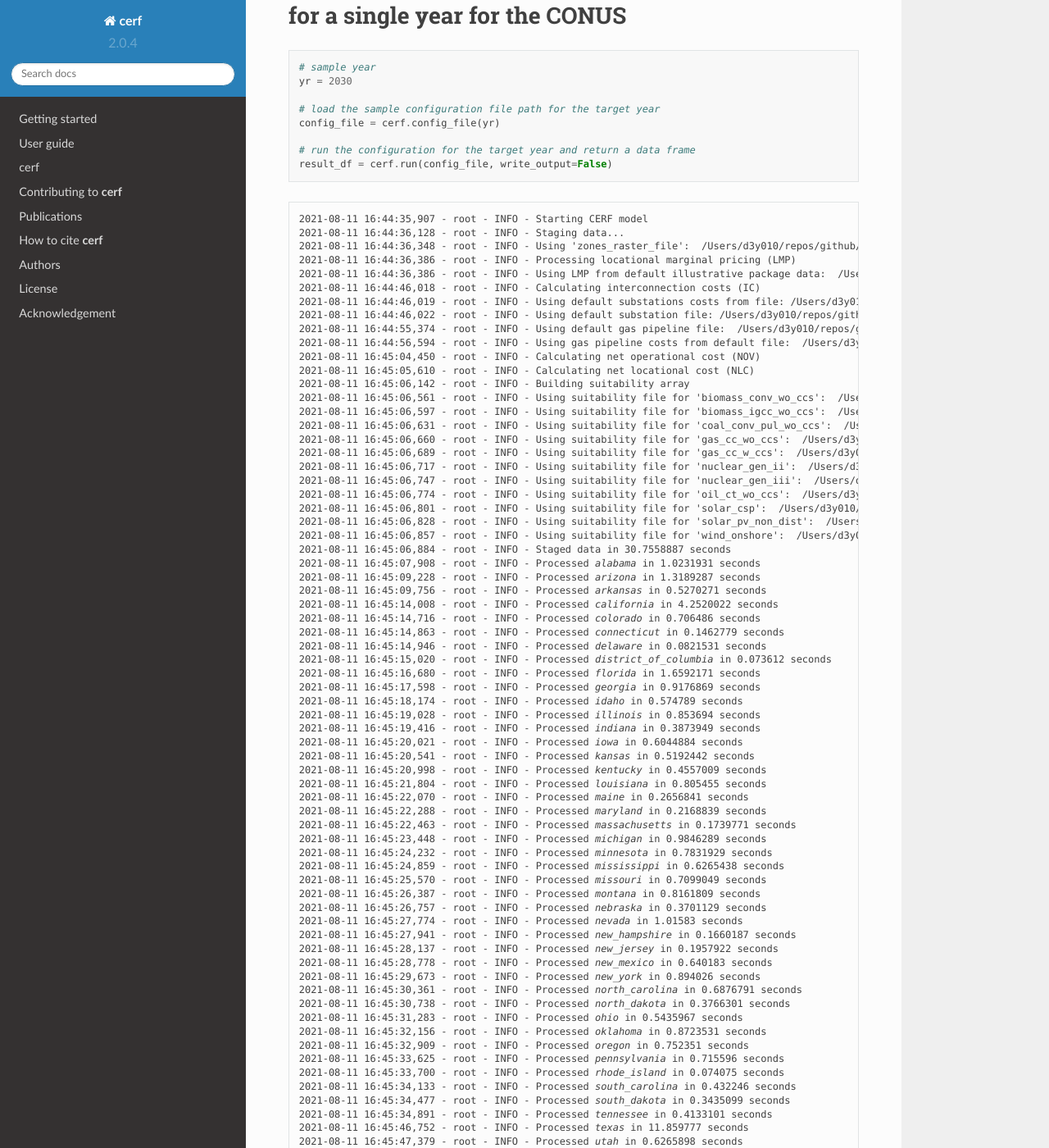
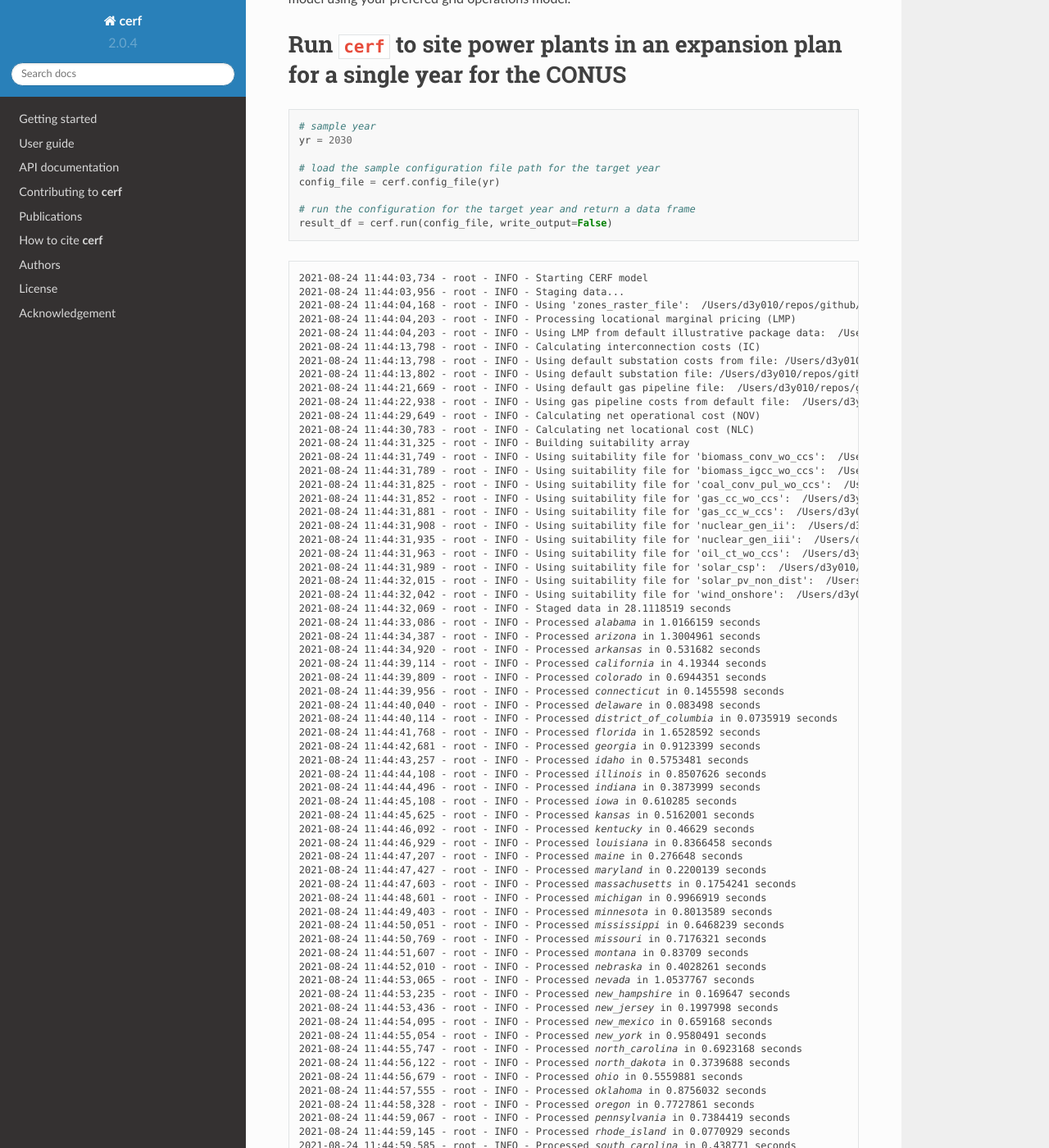
Before and after one commit to IMMM-SFA/cerf, a Sphinx documentation site: the page built from docs/source/quickstarter.rst, in a window 1280 px wide and 1400 px high, scrolled down 743 px. Shown: the whole window at 82% size. Built offline with Sphinx 7.4.7 and the Read the Docs theme 2.0.0, drawn with Linux system fonts in a browser that asks for light colours; formulas are drawn with MathJax 3; some of the changed text lies outside the part shown.

Commit message:
generalize quickstarter

```diff
--- a/docs/source/getting_started.rst
+++ b/docs/source/getting_started.rst
@@ -36,6 +36,8 @@ Installing package data
 -----------------------
 
 **cerf** requires package data to be installed from Zenodo to keep the package lightweight.  After **cerf** has been installed, run the following from a Python prompt:
+
+**NOTE**:  The package data will require approximately 195 MB of storage.
 
 .. code-block:: python
 
--- a/docs/source/modules.rst
+++ b/docs/source/modules.rst
@@ -1,5 +1,5 @@
-cerf
-====
+API documentation
+=================
 
 .. toctree::
    :maxdepth: 4
--- a/docs/source/quickstarter.rst
+++ b/docs/source/quickstarter.rst
@@ -23,18 +25,19 @@ Conduct a run with CERF
 ^^^^^^^^^^^^^^^^^^^^^^^
 
 We will be exploring the main functionality of the ``cerf`` package
-using our built-in data which is meant for illustrative purposes only.
+using our our example data which is meant for illustrative purposes only.
 ``cerf`` runs using a single YAML configuration file that contains
 project and technology-specific settings, an electricity capacity
-expansion plan, and lmp zones pricing data which is described in detail
+expansion plan, and LMP zones pricing data which is described in detail
 in the docs `here <https://immm-sfa.github.io/cerf/>`__. Expansion plans
-and technology data are generally generated by models such as GCAM-USA
+and technology data are generally generated by models such as GCAM
 which capture multi-sector dynamics that represent alternate futures
 based on scenario assumptions for socioeconomics, radiative forcing,
-etc. The ``cerf`` package also utilizes power plant siting suitability
-data at a 1km resolution over the CONUS, publically available data from
-EIA and HIFLD for transmission and pipeline infrastructure, and 8760
-locational marginal pricing from your prefered grid operations model.
+etc. The ``cerf`` package also comes equipped with power plant siting suitability
+data at a 1-km resolution over the CONUS, publically available data from EIA and
+HIFLD for transmission and pipeline infrastructure, and generic 8760 locational
+marginal pricing similar to what you could model using your prefered grid
+operations model.
 
 
 Run ``cerf`` to site power plants in an expansion plan for a single year for the CONUS
@@ -55,92 +58,92 @@ Run ``cerf`` to site power plants in an expansion plan for a single year for the
 
 .. parsed-literal::
 
-    2021-08-11 16:44:35,907 - root - INFO - Starting CERF model
-    2021-08-11 16:44:36,128 - root - INFO - Staging data...
-    2021-08-11 16:44:36,348 - root - INFO - Using 'zones_raster_file':  /Users/d3y010/repos/github/cerf/cerf/data/lmp_zones_1km.img
-    2021-08-11 16:44:36,386 - root - INFO - Processing locational marginal pricing (LMP)
-    2021-08-11 16:44:36,386 - root - INFO - Using LMP from default illustrative package data:  /Users/d3y010/repos/github/cerf/cerf/data/illustrative_lmp_8760-per-zone_dollars-per-mwh.zip
-    2021-08-11 16:44:46,018 - root - INFO - Calculating interconnection costs (IC)
-    2021-08-11 16:44:46,019 - root - INFO - Using default substations costs from file: /Users/d3y010/repos/github/cerf/cerf/data/costs_per_kv_substation.yml
-    2021-08-11 16:44:46,022 - root - INFO - Using default substation file: /Users/d3y010/repos/github/cerf/cerf/data/hifld_substations_conus_albers.zip
-    2021-08-11 16:44:55,374 - root - INFO - Using default gas pipeline file:  /Users/d3y010/repos/github/cerf/cerf/data/eia_natural_gas_pipelines_conus_albers.zip
-    2021-08-11 16:44:56,594 - root - INFO - Using gas pipeline costs from default file:  /Users/d3y010/repos/github/cerf/cerf/data/costs_gas_pipeline.yml
-    2021-08-11 16:45:04,450 - root - INFO - Calculating net operational cost (NOV)
-    2021-08-11 16:45:05,610 - root - INFO - Calculating net locational cost (NLC)
-    2021-08-11 16:45:06,142 - root - INFO - Building suitability array
-    2021-08-11 16:45:06,561 - root - INFO - Using suitability file for 'biomass_conv_wo_ccs':  /Users/d3y010/repos/github/cerf/cerf/data/suitability_biomass.sdat
-    2021-08-11 16:45:06,597 - root - INFO - Using suitability file for 'biomass_igcc_wo_ccs':  /Users/d3y010/repos/github/cerf/cerf/data/suitability_biomass_igcc.sdat
-    2021-08-11 16:45:06,631 - root - INFO - Using suitability file for 'coal_conv_pul_wo_ccs':  /Users/d3y010/repos/github/cerf/cerf/data/suitability_coal.sdat
-    2021-08-11 16:45:06,660 - root - INFO - Using suitability file for 'gas_cc_wo_ccs':  /Users/d3y010/repos/github/cerf/cerf/data/suitability_gas_cc.sdat
-    2021-08-11 16:45:06,689 - root - INFO - Using suitability file for 'gas_cc_w_ccs':  /Users/d3y010/repos/github/cerf/cerf/data/suitability_gas_cc_ccs.sdat
-    2021-08-11 16:45:06,717 - root - INFO - Using suitability file for 'nuclear_gen_ii':  /Users/d3y010/repos/github/cerf/cerf/data/suitability_nuclear.sdat
-    2021-08-11 16:45:06,747 - root - INFO - Using suitability file for 'nuclear_gen_iii':  /Users/d3y010/repos/github/cerf/cerf/data/suitability_nuclear.sdat
-    2021-08-11 16:45:06,774 - root - INFO - Using suitability file for 'oil_ct_wo_ccs':  /Users/d3y010/repos/github/cerf/cerf/data/suitability_oil_baseload.sdat
-    2021-08-11 16:45:06,801 - root - INFO - Using suitability file for 'solar_csp':  /Users/d3y010/repos/github/cerf/cerf/data/suitability_solar.sdat
-    2021-08-11 16:45:06,828 - root - INFO - Using suitability file for 'solar_pv_non_dist':  /Users/d3y010/repos/github/cerf/cerf/data/suitability_solar.sdat
-    2021-08-11 16:45:06,857 - root - INFO - Using suitability file for 'wind_onshore':  /Users/d3y010/repos/github/cerf/cerf/data/suitability_wind.sdat
-    2021-08-11 16:45:06,884 - root - INFO - Staged data in 30.7558887 seconds
-    2021-08-11 16:45:07,908 - root - INFO - Processed `alabama` in 1.0231931 seconds
-    2021-08-11 16:45:09,228 - root - INFO - Processed `arizona` in 1.3189287 seconds
-    2021-08-11 16:45:09,756 - root - INFO - Processed `arkansas` in 0.5270271 seconds
-    2021-08-11 16:45:14,008 - root - INFO - Processed `california` in 4.2520022 seconds
-    2021-08-11 16:45:14,716 - root - INFO - Processed `colorado` in 0.706486 seconds
-    2021-08-11 16:45:14,863 - root - INFO - Processed `connecticut` in 0.1462779 seconds
-    2021-08-11 16:45:14,946 - root - INFO - Processed `delaware` in 0.0821531 seconds
-    2021-08-11 16:45:15,020 - root - INFO - Processed `district_of_columbia` in 0.073612 seconds
-    2021-08-11 16:45:16,680 - root - INFO - Processed `florida` in 1.6592171 seconds
-    2021-08-11 16:45:17,598 - root - INFO - Processed `georgia` in 0.9176869 seconds
-    2021-08-11 16:45:18,174 - root - INFO - Processed `idaho` in 0.574789 seconds
-    2021-08-11 16:45:19,028 - root - INFO - Processed `illinois` in 0.853694 seconds
-    2021-08-11 16:45:19,416 - root - INFO - Processed `indiana` in 0.3873949 seconds
-    2021-08-11 16:45:20,021 - root - INFO - Processed `iowa` in 0.6044884 seconds
-    2021-08-11 16:45:20,541 - root - INFO - Processed `kansas` in 0.5192442 seconds
-    2021-08-11 16:45:20,998 - root - INFO - Processed `kentucky` in 0.4557009 seconds
-    2021-08-11 16:45:21,804 - root - INFO - Processed `louisiana` in 0.805455 seconds
-    2021-08-11 16:45:22,070 - root - INFO - Processed `maine` in 0.2656841 seconds
-    2021-08-11 16:45:22,288 - root - INFO - Processed `maryland` in 0.2168839 seconds
-    2021-08-11 16:45:22,463 - root - INFO - Processed `massachusetts` in 0.1739771 seconds
-    2021-08-11 16:45:23,448 - root - INFO - Processed `michigan` in 0.9846289 seconds
-    2021-08-11 16:45:24,232 - root - INFO - Processed `minnesota` in 0.7831929 seconds
-    2021-08-11 16:45:24,859 - root - INFO - Processed `mississippi` in 0.6265438 seconds
-    2021-08-11 16:45:25,570 - root - INFO - Processed `missouri` in 0.7099049 seconds
-    2021-08-11 16:45:26,387 - root - INFO - Processed `montana` in 0.8161809 seconds
-    2021-08-11 16:45:26,757 - root - INFO - Processed `nebraska` in 0.3701129 seconds
-    2021-08-11 16:45:27,774 - root - INFO - Processed `nevada` in 1.01583 seconds
-    2021-08-11 16:45:27,941 - root - INFO - Processed `new_hampshire` in 0.1660187 seconds
-    2021-08-11 16:45:28,137 - root - INFO - Processed `new_jersey` in 0.1957922 seconds
-    2021-08-11 16:45:28,778 - root - INFO - Processed `new_mexico` in 0.640183 seconds
-    2021-08-11 16:45:29,673 - root - INFO - Processed `new_york` in 0.894026 seconds
-    2021-08-11 16:45:30,361 - root - INFO - Processed `north_carolina` in 0.6876791 seconds
-    2021-08-11 16:45:30,738 - root - INFO - Processed `north_dakota` in 0.3766301 seconds
-    2021-08-11 16:45:31,283 - root - INFO - Processed `ohio` in 0.5435967 seconds
-    2021-08-11 16:45:32,156 - root - INFO - Processed `oklahoma` in 0.8723531 seconds
-    2021-08-11 16:45:32,909 - root - INFO - Processed `oregon` in 0.752351 seconds
-    2021-08-11 16:45:33,625 - root - INFO - Processed `pennsylvania` in 0.715596 seconds
-    2021-08-11 16:45:33,700 - root - INFO - Processed `rhode_island` in 0.074075 seconds
-    2021-08-11 16:45:34,133 - root - INFO - Processed `south_carolina` in 0.432246 seconds
-    2021-08-11 16:45:34,477 - root - INFO - Processed `south_dakota` in 0.3435099 seconds
-    2021-08-11 16:45:34,891 - root - INFO - Processed `tennessee` in 0.4133101 seconds
-    2021-08-11 16:45:46,752 - root - INFO - Processed `texas` in 11.859777 seconds
-    2021-08-11 16:45:47,379 - root - INFO - Processed `utah` in 0.6265898 seconds
-    2021-08-11 16:45:47,496 - root - INFO - Processed `vermont` in 0.1157219 seconds
-    2021-08-11 16:45:48,114 - root - INFO - Processed `virginia` in 0.6173577 seconds
-    2021-08-11 16:45:48,587 - root - INFO - Processed `washington` in 0.472501 seconds
-    2021-08-11 16:45:48,876 - root - INFO - Processed `west_virginia` in 0.2880208 seconds
-    2021-08-11 16:45:49,397 - root - INFO - Processed `wisconsin` in 0.521013 seconds
-    2021-08-11 16:45:49,979 - root - INFO - Processed `wyoming` in 0.5813661 seconds
-    2021-08-11 16:45:49,980 - root - INFO - All states processed in 43.0950482 seconds.
-    2021-08-11 16:45:49,980 - root - INFO - Aggregating outputs...
-    2021-08-11 16:45:50,387 - root - INFO - CERF model run completed in 74.4805849 seconds
+    2021-08-24 11:44:03,734 - root - INFO - Starting CERF model
+    2021-08-24 11:44:03,956 - root - INFO - Staging data...
+    2021-08-24 11:44:04,168 - root - INFO - Using 'zones_raster_file':  /Users/d3y010/repos/github/cerf/cerf/data/lmp_zones_1km.img
+    2021-08-24 11:44:04,203 - root - INFO - Processing locational marginal pricing (LMP)
+    2021-08-24 11:44:04,203 - root - INFO - Using LMP from default illustrative package data:  /Users/d3y010/repos/github/cerf/cerf/data/illustrative_lmp_8760-per-zone_dollars-per-mwh.zip
+    2021-08-24 11:44:13,798 - root - INFO - Calculating interconnection costs (IC)
+    2021-08-24 11:44:13,798 - root - INFO - Using default substation costs from file: /Users/d3y010/repos/github/cerf/cerf/data/costs_per_kv_substation.yml
+    2021-08-24 11:44:13,802 - root - INFO - Using default substation file: /Users/d3y010/repos/github/cerf/cerf/data/hifld_substations_conus_albers.zip
+    2021-08-24 11:44:21,669 - root - INFO - Using default gas pipeline file:  /Users/d3y010/repos/github/cerf/cerf/data/eia_natural_gas_pipelines_conus_albers.zip
+    2021-08-24 11:44:22,938 - root - INFO - Using gas pipeline costs from default file:  /Users/d3y010/repos/github/cerf/cerf/data/costs_gas_pipeline.yml
+    2021-08-24 11:44:29,649 - root - INFO - Calculating net operational cost (NOV)
+    2021-08-24 11:44:30,783 - root - INFO - Calculating net locational cost (NLC)
+    2021-08-24 11:44:31,325 - root - INFO - Building suitability array
+    2021-08-24 11:44:31,749 - root - INFO - Using suitability file for 'biomass_conv_wo_ccs':  /Users/d3y010/repos/github/cerf/cerf/data/suitability_biomass.sdat
+    2021-08-24 11:44:31,789 - root - INFO - Using suitability file for 'biomass_igcc_wo_ccs':  /Users/d3y010/repos/github/cerf/cerf/data/suitability_biomass_igcc.sdat
+    2021-08-24 11:44:31,825 - root - INFO - Using suitability file for 'coal_conv_pul_wo_ccs':  /Users/d3y010/repos/github/cerf/cerf/data/suitability_coal.sdat
+    2021-08-24 11:44:31,852 - root - INFO - Using suitability file for 'gas_cc_wo_ccs':  /Users/d3y010/repos/github/cerf/cerf/data/suitability_gas_cc.sdat
+    2021-08-24 11:44:31,881 - root - INFO - Using suitability file for 'gas_cc_w_ccs':  /Users/d3y010/repos/github/cerf/cerf/data/suitability_gas_cc_ccs.sdat
+    2021-08-24 11:44:31,908 - root - INFO - Using suitability file for 'nuclear_gen_ii':  /Users/d3y010/repos/github/cerf/cerf/data/suitability_nuclear.sdat
+    2021-08-24 11:44:31,935 - root - INFO - Using suitability file for 'nuclear_gen_iii':  /Users/d3y010/repos/github/cerf/cerf/data/suitability_nuclear.sdat
+    2021-08-24 11:44:31,963 - root - INFO - Using suitability file for 'oil_ct_wo_ccs':  /Users/d3y010/repos/github/cerf/cerf/data/suitability_oil_baseload.sdat
+    2021-08-24 11:44:31,989 - root - INFO - Using suitability file for 'solar_csp':  /Users/d3y010/repos/github/cerf/cerf/data/suitability_solar.sdat
+    2021-08-24 11:44:32,015 - root - INFO - Using suitability file for 'solar_pv_non_dist':  /Users/d3y010/repos/github/cerf/cerf/data/suitability_solar.sdat
+    2021-08-24 11:44:32,042 - root - INFO - Using suitability file for 'wind_onshore':  /Users/d3y010/repos/github/cerf/cerf/data/suitability_wind.sdat
+    2021-08-24 11:44:32,069 - root - INFO - Staged data in 28.1118519 seconds
+    2021-08-24 11:44:33,086 - root - INFO - Processed `alabama` in 1.0166159 seconds
+    2021-08-24 11:44:34,387 - root - INFO - Processed `arizona` in 1.3004961 seconds
+    2021-08-24 11:44:34,920 - root - INFO - Processed `arkansas` in 0.531682 seconds
+    2021-08-24 11:44:39,114 - root - INFO - Processed `california` in 4.19344 seconds
+    2021-08-24 11:44:39,809 - root - INFO - Processed `colorado` in 0.6944351 seconds
+    2021-08-24 11:44:39,956 - root - INFO - Processed `connecticut` in 0.1455598 seconds
+    2021-08-24 11:44:40,040 - root - INFO - Processed `delaware` in 0.083498 seconds
+    2021-08-24 11:44:40,114 - root - INFO - Processed `district_of_columbia` in 0.0735919 seconds
+    2021-08-24 11:44:41,768 - root - INFO - Processed `florida` in 1.6528592 seconds
+    2021-08-24 11:44:42,681 - root - INFO - Processed `georgia` in 0.9123399 seconds
+    2021-08-24 11:44:43,257 - root - INFO - Processed `idaho` in 0.5753481 seconds
+    2021-08-24 11:44:44,108 - root - INFO - Processed `illinois` in 0.8507626 seconds
+    2021-08-24 11:44:44,496 - root - INFO - Processed `indiana` in 0.3873999 seconds
+    2021-08-24 11:44:45,108 - root - INFO - Processed `iowa` in 0.610285 seconds
+    2021-08-24 11:44:45,625 - root - INFO - Processed `kansas` in 0.5162001 seconds
+    2021-08-24 11:44:46,092 - root - INFO - Processed `kentucky` in 0.46629 seconds
+    2021-08-24 11:44:46,929 - root - INFO - Processed `louisiana` in 0.8366458 seconds
+    2021-08-24 11:44:47,207 - root - INFO - Processed `maine` in 0.276648 seconds
+    2021-08-24 11:44:47,427 - root - INFO - Processed `maryland` in 0.2200139 seconds
+    2021-08-24 11:44:47,603 - root - INFO - Processed `massachusetts` in 0.1754241 seconds
+    2021-08-24 11:44:48,601 - root - INFO - Processed `michigan` in 0.9966919 seconds
+    2021-08-24 11:44:49,403 - root - INFO - Processed `minnesota` in 0.8013589 seconds
+    2021-08-24 11:44:50,051 - root - INFO - Processed `mississippi` in 0.6468239 seconds
+    2021-08-24 11:44:50,769 - root - INFO - Processed `missouri` in 0.7176321 seconds
+    2021-08-24 11:44:51,607 - root - INFO - Processed `montana` in 0.83709 seconds
+    2021-08-24 11:44:52,010 - root - INFO - Processed `nebraska` in 0.4028261 seconds
+    2021-08-24 11:44:53,065 - root - INFO - Processed `nevada` in 1.0537767 seconds
+    2021-08-24 11:44:53,235 - root - INFO - Processed `new_hampshire` in 0.169647 seconds
+    2021-08-24 11:44:53,436 - root - INFO - Processed `new_jersey` in 0.1997998 seconds
+    2021-08-24 11:44:54,095 - root - INFO - Processed `new_mexico` in 0.659168 seconds
+    2021-08-24 11:44:55,054 - root - INFO - Processed `new_york` in 0.9580491 seconds
+    2021-08-24 11:44:55,747 - root - INFO - Processed `north_carolina` in 0.6923168 seconds
+    2021-08-24 11:44:56,122 - root - INFO - Processed `north_dakota` in 0.3739688 seconds
+    2021-08-24 11:44:56,679 - root - INFO - Processed `ohio` in 0.5559881 seconds
+    2021-08-24 11:44:57,555 - root - INFO - Processed `oklahoma` in 0.8756032 seconds
+    2021-08-24 11:44:58,328 - root - INFO - Processed `oregon` in 0.7727861 seconds
+    2021-08-24 11:44:59,067 - root - INFO - Processed `pennsylvania` in 0.7384419 seconds
+    2021-08-24 11:44:59,145 - root - INFO - Processed `rhode_island` in 0.0770929 seconds
+    2021-08-24 11:44:59,585 - root - INFO - Processed `south_carolina` in 0.438771 seconds
+    2021-08-24 11:44:59,922 - root - INFO - Processed `south_dakota` in 0.3369012 seconds
+    2021-08-24 11:45:00,338 - root - INFO - Processed `tennessee` in 0.4145651 seconds
+    2021-08-24 11:45:12,257 - root - INFO - Processed `texas` in 11.9182241 seconds
+    2021-08-24 11:45:12,893 - root - INFO - Processed `utah` in 0.6355641 seconds
+    2021-08-24 11:45:13,009 - root - INFO - Processed `vermont` in 0.1157441 seconds
+    2021-08-24 11:45:13,649 - root - INFO - Processed `virginia` in 0.63941 seconds
+    2021-08-24 11:45:14,111 - root - INFO - Processed `washington` in 0.4608808 seconds
+    2021-08-24 11:45:14,389 - root - INFO - Processed `west_virginia` in 0.2771189 seconds
+    2021-08-24 11:45:14,896 - root - INFO - Processed `wisconsin` in 0.5063529 seconds
+    2021-08-24 11:45:15,473 - root - INFO - Processed `wyoming` in 0.5768282 seconds
+    2021-08-24 11:45:15,474 - root - INFO - All regions processed in 43.4045889 seconds.
+    2021-08-24 11:45:15,475 - root - INFO - Aggregating outputs...
+    2021-08-24 11:45:15,861 - root - INFO - CERF model run completed in 72.1272678 seconds
 
 
 **Results are returned as a Pandas DataFrame**
 
 Each record is a sited power plant having a geographic location and
 other siting attributes. Reminder: ``cerf`` uses the
-USA_Contiguous_Albers_Equal_Area_Conic projected coordinate reference
-system, so the ``xcoord`` and ``ycoord`` are relative to that
-projection.
+``USA_Contiguous_Albers_Equal_Area_Conic`` projected coordinate
+reference system in its CONUS example data, so the ``xcoord`` and
+``ycoord`` are relative to that projection.
 
 .. code:: ipython3
 
```
Also changed, not shown: other parts of docs/source/quickstarter.rst (+3 -1 lines), docs/source/datasources.rst (deleted, +0 -95 lines), 2 other files.
